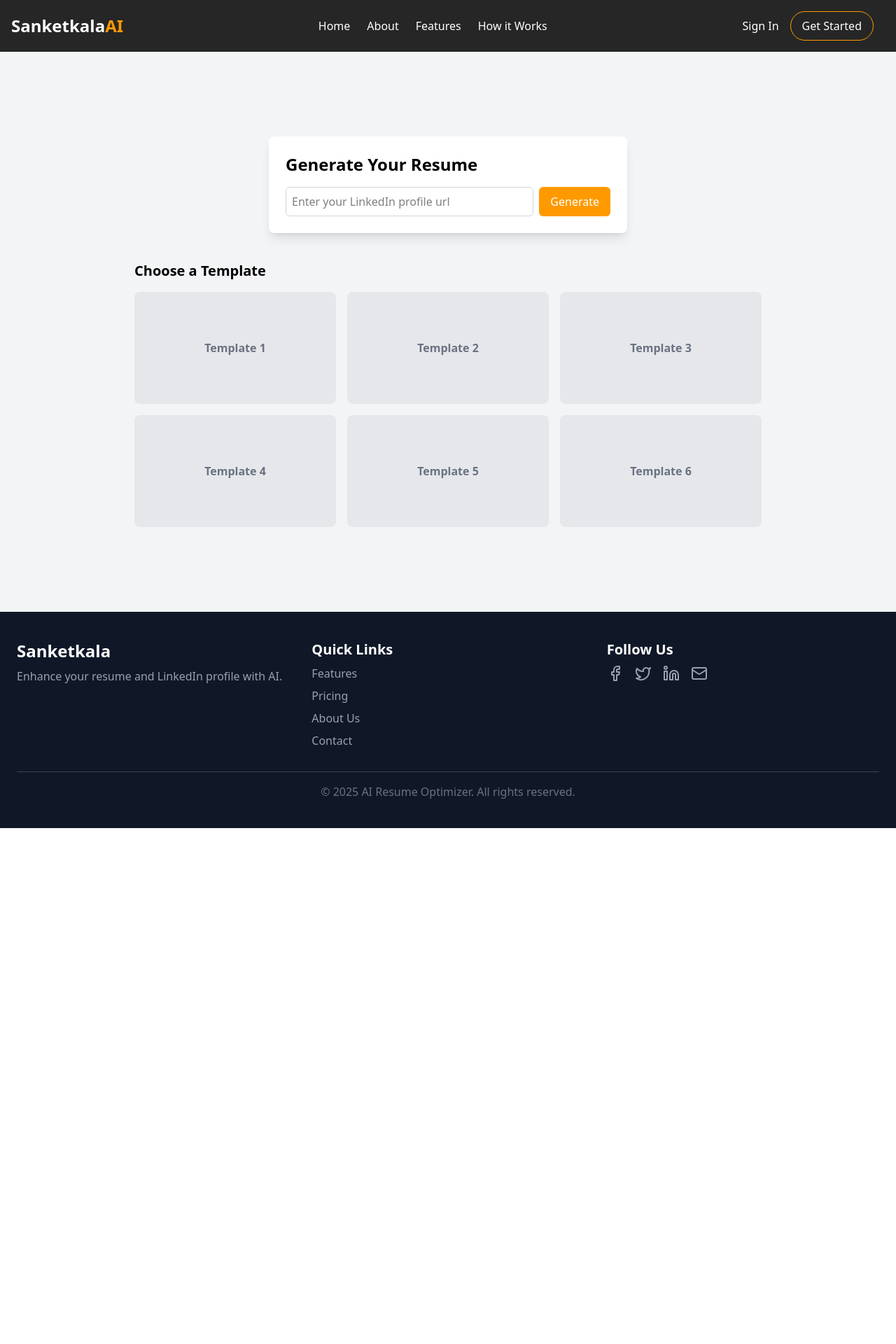
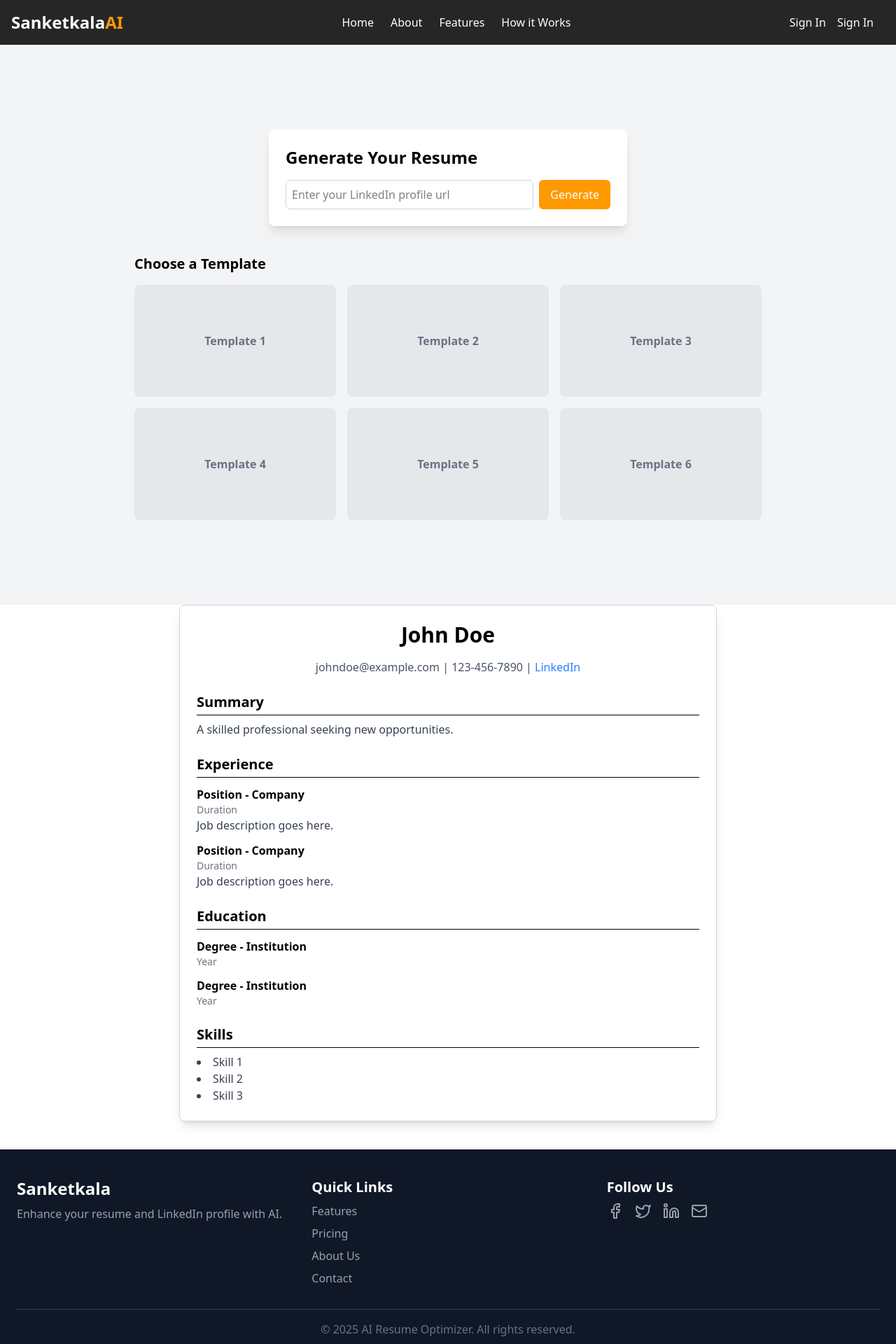
Before and after one commit to rajatchhaparwal/Sanketkala, a React (Vite) app: page /GenerateResume in a window 1280 px wide. Shown: the top 1920 px of the page at 70% size. Before the commit the page ends 1183 px from the top, so only its background shows below. Built offline with nearby package versions, Linux system fonts and the light colour scheme; no server answers.

Commit message:
useAuth  user change

```diff
--- a/src/App.jsx
+++ b/src/App.jsx
@@ -13,17 +13,8 @@ import SignUp from './Auth/SignUp';
 import GenerateResume from './ResumeGeneration/GenerateResume';
 import InterviewPage from './pages/InterviewPage';
 
-import {auth} from './Auth/firebase';
-
 
 const App = () =>{
-
-  const [user,setUser] = useState();
-  useEffect(() => {
-    auth.onAuthStateChanged((user) => {
-      setUser(user);
-    });
-  });
 
   return (
     <>
@@ -35,7 +26,7 @@ const App = () =>{
       <Route path='/InterviewPage' element={<InterviewPage/>}/>
       <Route path='/Contact' element={<Contact/>}/>
       <Route path='/About' element={<About/>}/>
-      <Route path='/SignIn' element={user ? <Navigate/>:<SignIn/>}/>
+      <Route path='/SignIn' element={<SignIn/>}/>
       <Route path='/SignUp' element={<SignUp/>}/>
     </Routes>
     <ToastContainer />
--- /dev/null
+++ b/src/Auth/useAuthUser.jsx
@@ -0,0 +1,28 @@
+import { useEffect, useState } from "react";
+import { auth } from "./firebase";
+import { onAuthStateChanged } from "firebase/auth";
+
+{/* for user sign in*/}
+
+const useAuthUser = () => {
+  const [user, setUser] = useState(null);
+
+  useEffect(() => {
+    const unsubscribe = onAuthStateChanged(auth, (currentUser) => {
+      if (currentUser) {
+        setUser({
+          uid: currentUser.uid,
+          email: currentUser.email,
+        });
+      } else {
+        setUser(null);
+      }
+    });
+
+    return () => unsubscribe();
+  }, []);
+
+  return user;
+};
+
+export default useAuthUser;
--- a/src/ResumeGeneration/GenerateResume.jsx
+++ b/src/ResumeGeneration/GenerateResume.jsx
@@ -1,6 +1,7 @@
 import React, { useState } from "react";
 import Navbar from "../components/Navbar";
 import Footer from "../components/Footer";
+import ResumeTemplate from './ResumeTemplate';
 
 export default function GenerateResume() {
   const [linkedin, setLinkedin] = useState("");
@@ -49,6 +50,7 @@ export default function GenerateResume() {
         </div>
       </div>
     </div>
+    <ResumeTemplate/>
     <Footer/>
     </>
   );
--- /dev/null
+++ b/src/ResumeGeneration/ResumeTemplate.jsx
@@ -0,0 +1,65 @@
+import React from "react";
+
+export default function ResumeTemplate({
+  name = "John Doe",
+  email = "johndoe@example.com",
+  phone = "123-456-7890",
+  linkedin = "#",
+  summary = "A skilled professional seeking new opportunities.",
+  experience1 = {},
+  experience2 = {},
+  education1 = {},
+  education2 = {},
+  skill1 = "Skill 1",
+  skill2 = "Skill 2",
+  skill3 = "Skill 3"
+}) {
+  return (
+    <div className="max-w-3xl mx-auto p-6 bg-white shadow-lg rounded-lg border mb-10 border-gray-300">
+      <h1 className="text-3xl font-bold text-center mb-4">{name}</h1>
+      <p className="text-center text-gray-600">
+        {email} | {phone} | <a href={linkedin} className="text-blue-500">LinkedIn</a>
+      </p>
+
+      <section className="mt-6">
+        <h2 className="text-xl font-semibold border-b pb-1">Summary</h2>
+        <p className="text-gray-700 mt-2">{summary}</p>
+      </section>
+
+      <section className="mt-6">
+        <h2 className="text-xl font-semibold border-b pb-1">Experience</h2>
+        <div className="mt-3">
+          <h3 className="font-semibold">{experience1?.position || "Position"} - {experience1?.company || "Company"}</h3>
+          <p className="text-sm text-gray-500">{experience1?.duration || "Duration"}</p>
+          <p className="text-gray-700">{experience1?.description || "Job description goes here."}</p>
+        </div>
+        <div className="mt-3">
+          <h3 className="font-semibold">{experience2?.position || "Position"} - {experience2?.company || "Company"}</h3>
+          <p className="text-sm text-gray-500">{experience2?.duration || "Duration"}</p>
+          <p className="text-gray-700">{experience2?.description || "Job description goes here."}</p>
+        </div>
+      </section>
+
+      <section className="mt-6">
+        <h2 className="text-xl font-semibold border-b pb-1">Education</h2>
+        <div className="mt-3">
+          <h3 className="font-semibold">{education1?.degree || "Degree"} - {education1?.institution || "Institution"}</h3>
+          <p className="text-sm text-gray-500">{education1?.year || "Year"}</p>
+        </div>
+        <div className="mt-3">
+          <h3 className="font-semibold">{education2?.degree || "Degree"} - {education2?.institution || "Institution"}</h3>
+          <p className="text-sm text-gray-500">{education2?.year || "Year"}</p>
+        </div>
+      </section>
+
+      <section className="mt-6">
+        <h2 className="text-xl font-semibold border-b pb-1">Skills</h2>
+        <ul className="list-disc list-inside text-gray-700 mt-2">
+          <li>{skill1}</li>
+          <li>{skill2}</li>
+          <li>{skill3}</li>
+        </ul>
+      </section>
+    </div>
+  );
+}
--- a/src/components/Navbar.jsx
+++ b/src/components/Navbar.jsx
@@ -2,8 +2,12 @@ import { useState } from "react";
 import {Link, Outlet} from "react-router-dom";
 import { Menu, X, } from "lucide-react";
 
+import useAuthUser from "../Auth/useAuthUser";
+
 export default function Navbar() {
   const [isOpen, setIsOpen] = useState(false);
+
+  const user = useAuthUser();
 
   return (
     <nav className="p-4 bg-neutral-800 ">
@@ -26,10 +30,13 @@ export default function Navbar() {
         <div className="flex items-center space-x-4">
 
          <Link to={"/SignIn"} className="hover:text-amber-600 hidden sm:block" >Sign In</Link>
-
-          <Link to={"/Getstarted"} className="border border-amber-500 hover:font-bold px-4 py-2 rounded-3xl ">
-            Get Started
-          </Link>
+         {user ? (
+  <Link to="/Getstarted" className="border border-amber-500 hover:font-bold px-4 py-2 rounded-3xl">
+    Get Started
+  </Link>
+) : (
+  <Link to="/SignIn">Sign In</Link>
+)}
 
           {/* Mobile Menu Button */}
           <button className="md:hidden" onClick={() => setIsOpen(!isOpen)}>
@@ -41,9 +48,9 @@ export default function Navbar() {
       {/* Mobile Menu */}
       {isOpen && (
         <div className="md:hidden mt-4 space-y-2 text-white">
-          <Link to={""} className="block text-center p-2 hover:bg-gray-200" >Sign In</Link>
-          <Link to={''} className="block text-center p-2 hover:bg-gray-200">Home</Link>
-          <Link to={""} className="block text-center p-2 hover:bg-gray-200">About</Link>
+          <Link to={"/SignIn"} className="block text-center p-2 hover:bg-gray-200" >Sign In</Link>
+          <Link to={'/'} className="block text-center p-2 hover:bg-gray-200">Home</Link>
+          <Link to={'/About'} className="block text-center p-2 hover:bg-gray-200">About</Link>
         </div>
       )}
       <Outlet/>
--- a/src/pages/InterviewPage.jsx
+++ b/src/pages/InterviewPage.jsx
@@ -1,11 +1,12 @@
 import Agent from "../Interview/Agent";
 import Navbar from '../components/Navbar';
+
 
 export default function InterviewPage() {
   return (
     <>
     <Navbar/>
-    <Agent/>
+    <Agent />
     </>
   )
 }
```
Also changed, not shown: 1 other file (tests, documents, lock files or other folders).
